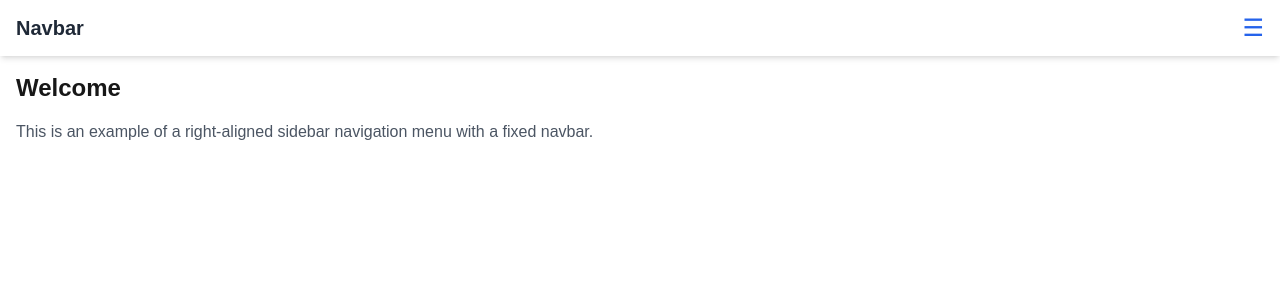
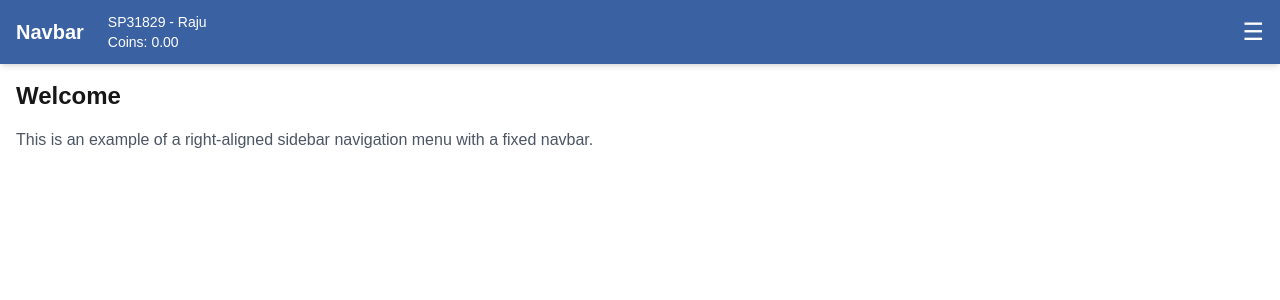
Before and after one commit to sid2213/TempProject, a Next.js app in the folder trypage/: page / in a window 1280 px wide. Shown: the top 300 px of the page. Built offline with nearby package versions, Linux system fonts and the light colour scheme.

Commit message:
Update Navbar.js

```diff
--- a/trypage/src/app/components/Navbar.js
+++ b/trypage/src/app/components/Navbar.js
@@ -18,14 +18,22 @@ export default function Navbar() {
     return (
         <>
             <>
-                <header class="bg-white shadow-md">
+                <header class="bg-[#3a61a2] shadow-md">
                     <div class="flex items-center justify-between max-w-7xl mx-auto px-4 py-3">
-                        <h1 class="text-xl font-bold text-gray-800">Navbar</h1>
-                        <button id="open-sidebar" class="text-blue-600 text-2xl focus:outline-none">
+                        <div class="flex items-center space-x-6">
+                            <h1 class="text-xl font-bold text-white">Navbar</h1>
+                            <div class="text-white">
+                                <p class="text-sm ">SP31829 - Raju</p>
+                                <p class="text-sm">Coins: 0.00</p>
+                            </div>
+                        </div>
+                        <button id="open-sidebar" class="text-white text-2xl focus:outline-none">
                             &#9776;
                         </button>
                     </div>
                 </header>
+
+
                 <div id="sidebar" class="fixed top-16 right-0 h-[calc(100%-4rem)] w-64 bg-blue-600 text-white transform translate-x-full transition-transform duration-300">
                     <div class="flex justify-between items-center px-4 py-3">
                         <h2 class="text-xl font-bold">Menu</h2>
```
